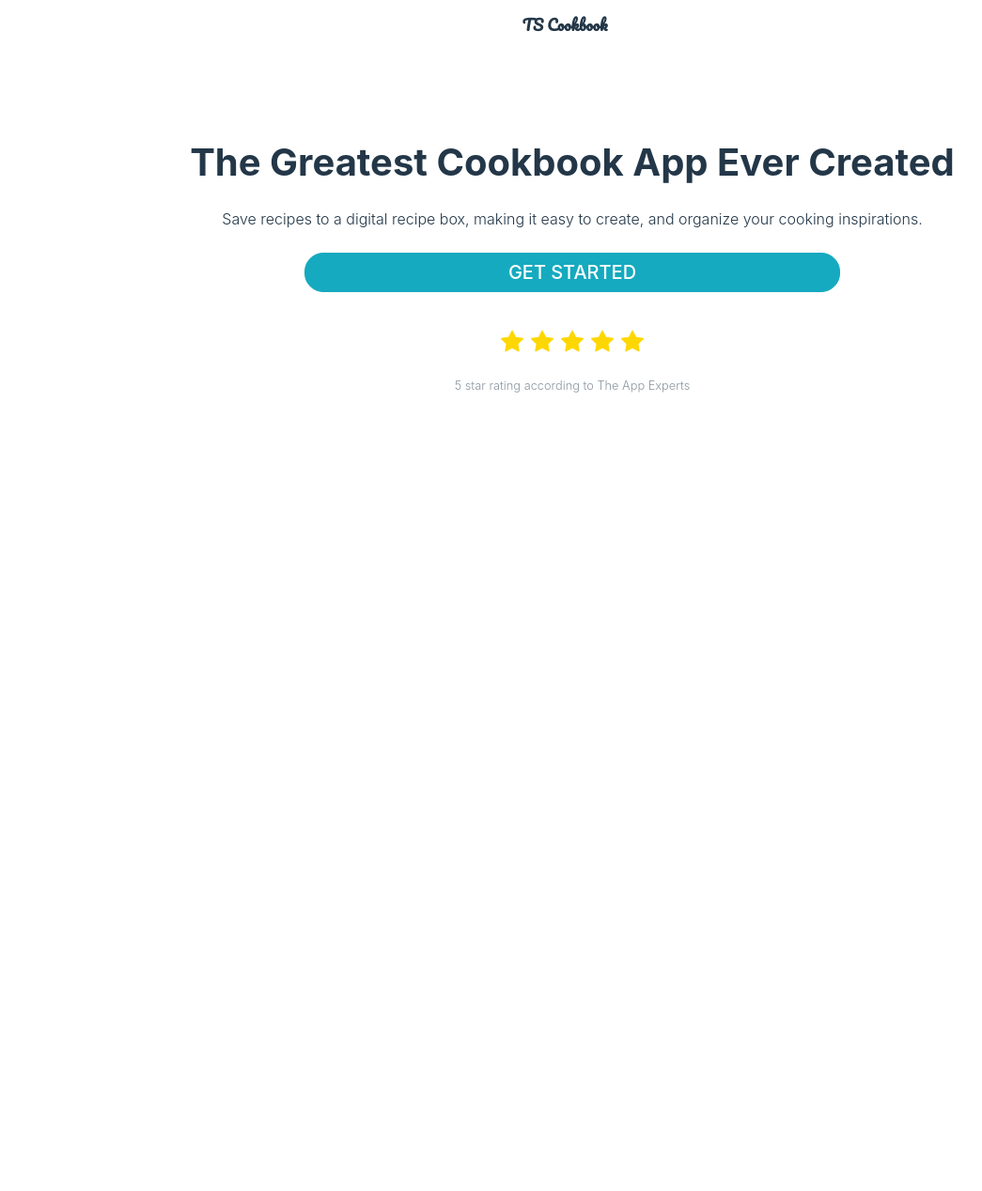
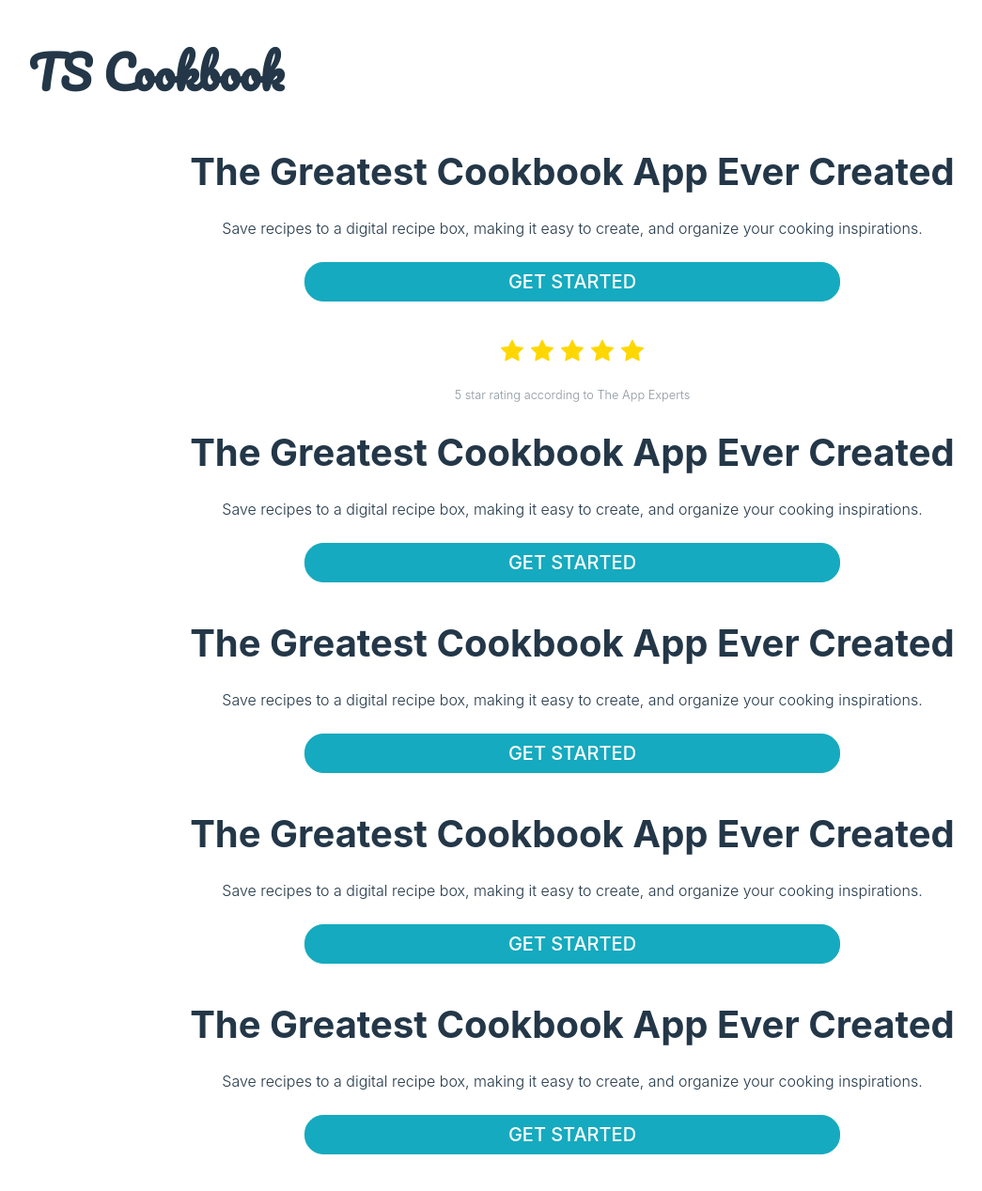
Before and after one commit to Smoopfrog/tscookbook, a React (Create React App) app in the folder frontend/: page / in a window 1280 px wide. Shown: the top 1268 px of the page at 94% size, without its empty margins (31-1076 px from the left). Before the commit the page ends 852 px from the top, so only its background shows below. Built offline with nearby package versions, Linux system fonts and the light colour scheme; no server answers.

Commit message:
style homepage header

```diff
--- a/frontend/src/App.tsx
+++ b/frontend/src/App.tsx
@@ -23,7 +23,7 @@ function App() {
 
   return (
     <div className="App">
-      <Header />
+      {/* <Header /> */}
       <Outlet />
     </div>
   );
--- a/frontend/src/Components/pages/HomePage.tsx
+++ b/frontend/src/Components/pages/HomePage.tsx
@@ -3,6 +3,7 @@ import "../../Styles/HomePage.css";
 import { useAppSelector } from "../../hooks";
 import { selectUser } from "../../slices/userSlice";
 import { BsFillStarFill } from "react-icons/bs";
+import HomepageHeader from "./HomepageHeader";
 
 const HomePage = () => {
   const user = useAppSelector(selectUser);
@@ -24,11 +25,13 @@ const HomePage = () => {
           </Link>
         </ul>
       ) : (
+        <>
+          <HomepageHeader />
           <div className="homepage-default">
             <h1>The Greatest Cookbook App Ever Created</h1>
             <p>
-            Save recipes to a digital recipe box, making it easy to create, and
-            organize your cooking inspirations.
+              Save recipes to a digital recipe box, making it easy to create,
+              and organize your cooking inspirations.
             </p>
             <Link className="nav-item" to="/signup">
               Get Started
@@ -40,8 +43,43 @@ const HomePage = () => {
               <BsFillStarFill className="homepage-star" size={24} />
               <BsFillStarFill className="homepage-star" size={24} />
             </div>
-          <p className="homepage-subtext">5 star rating according to The App Experts</p>
+            <p className="homepage-subtext">
+              5 star rating according to The App Experts
+            </p>
+            <h1>The Greatest Cookbook App Ever Created</h1>
+            <p>
+              Save recipes to a digital recipe box, making it easy to create,
+              and organize your cooking inspirations.
+            </p>
+            <Link className="nav-item" to="/signup">
+              Get Started
+            </Link>{" "}
+            <h1>The Greatest Cookbook App Ever Created</h1>
+            <p>
+              Save recipes to a digital recipe box, making it easy to create,
+              and organize your cooking inspirations.
+            </p>
+            <Link className="nav-item" to="/signup">
+              Get Started
+            </Link>{" "}
+            <h1>The Greatest Cookbook App Ever Created</h1>
+            <p>
+              Save recipes to a digital recipe box, making it easy to create,
+              and organize your cooking inspirations.
+            </p>
+            <Link className="nav-item" to="/signup">
+              Get Started
+            </Link>{" "}
+            <h1>The Greatest Cookbook App Ever Created</h1>
+            <p>
+              Save recipes to a digital recipe box, making it easy to create,
+              and organize your cooking inspirations.
+            </p>
+            <Link className="nav-item" to="/signup">
+              Get Started
+            </Link>
           </div>
+        </>
       )}
     </section>
   );
--- a/frontend/src/Styles/Header.css
+++ b/frontend/src/Styles/Header.css
@@ -2,6 +2,8 @@
   position: sticky;
   top: 0px;
   z-index: 1;
+  width: 100%;
+  background-color: whitesmoke;
 }
 
 .hide {
@@ -18,20 +20,53 @@
   justify-content: space-between;
   height: 100%;
 }
-.header-nav .header-title-link:link,
-.header-nav .header-title-link:visited {
-  font-family: "Pacifico", cursive;
-  font-size: 16px;
-  text-decoration: none;
-  color: #233748;
-  font-weight: 700;
-}
 .header-nav button {
   height: 32px;
   font-size: 32px;
   border: none;
   background-color: transparent;
   color: whitesmoke;
+}
+
+.header-top {
+  transition: all 1s;
+  background-color: transparent;
+}
+.header-top .header-title-link:link,
+.header-top .header-title-link:visited {
+  transition: all 1s;
+  transform: scale(3) translate(50%, 15px);
+}
+.header-top .header-link:link,
+.header-top .header-link:visited {
+  transition: all 1s;
+  opacity: 0;
+  visibility: hidden;
+}
+
+.header-title-link:link,
+.header-title-link:visited {
+  font-family: "Pacifico", cursive;
+  font-size: 16px;
+  text-decoration: none;
+  color: #233748;
+  font-weight: 700;
+  transition: all 1s;
+}
+
+.header-link:link,
+.header-link:visited {
+  visibility: visible;
+  transition: all 1s;
+  padding: 0.5rem 1rem;
+  border-radius: 20px;
+  background-color: #15aabf;
+  border: solid 1px #15aabf;
+  font-size: 1rem;
+  font-weight: 500;
+  color: whitesmoke;
+  text-decoration: none;
+  text-transform: uppercase;
 }
 
 .menu-aside {
--- a/frontend/src/Styles/Header.scss
+++ b/frontend/src/Styles/Header.scss
@@ -1,8 +1,9 @@
 .header {
   position: sticky;
-  // background-color: black;
   top: 0px;
   z-index: 1;
+  width: 100%;
+  background-color: whitesmoke;
 }
 
 .hide {
@@ -12,22 +13,12 @@
 .header-nav {
   position: sticky;
   top: 0;
-  // background-color: black;
   padding: 12px 16px;
   z-index: 2;
   display: flex;
   align-items: center;
   justify-content: space-between;
   height: 100%;
-
-  .header-title-link:link,
-  .header-title-link:visited {
-    font-family: 'Pacifico', cursive;
-    font-size: 16px;
-    text-decoration: none;
-    color: #233748;
-    font-weight: 700;
-  }
 
   button {
     height: 32px;
@@ -36,6 +27,50 @@
     background-color: transparent;
     color: whitesmoke;
   }
+}
+
+.header-top {
+  transition: all 1s;
+  background-color: transparent;
+
+  .header-title-link:link,
+  .header-title-link:visited {
+    transition: all 1s;
+    transform: scale(3) translate(50%, 15px);
+  }
+
+  .header-link:link,
+  .header-link:visited {
+    transition: all 1s;
+    opacity: 0;
+    visibility: hidden;
+  }
+}
+
+.header-title-link:link,
+.header-title-link:visited {
+  font-family: "Pacifico", cursive;
+  font-size: 16px;
+  text-decoration: none;
+  color: #233748;
+  font-weight: 700;
+  transition: all 1s;
+}
+
+.header-link:link,
+.header-link:visited {
+  visibility: visible;
+  transition: all 1s;
+
+  padding: 0.5rem 1rem;
+  border-radius: 20px;
+  background-color: #15aabf;
+  border: solid 1px #15aabf;
+  font-size: 1rem;
+  font-weight: 500;
+  color: whitesmoke;
+  text-decoration: none;
+  text-transform: uppercase;
 }
 
 .menu-aside {
```
Also changed, not shown: frontend/src/Components/Header.tsx (+4 -5 lines), 1 other file (tests, documents, lock files or other folders). Lines whose indentation alone changed are shown as unchanged.
